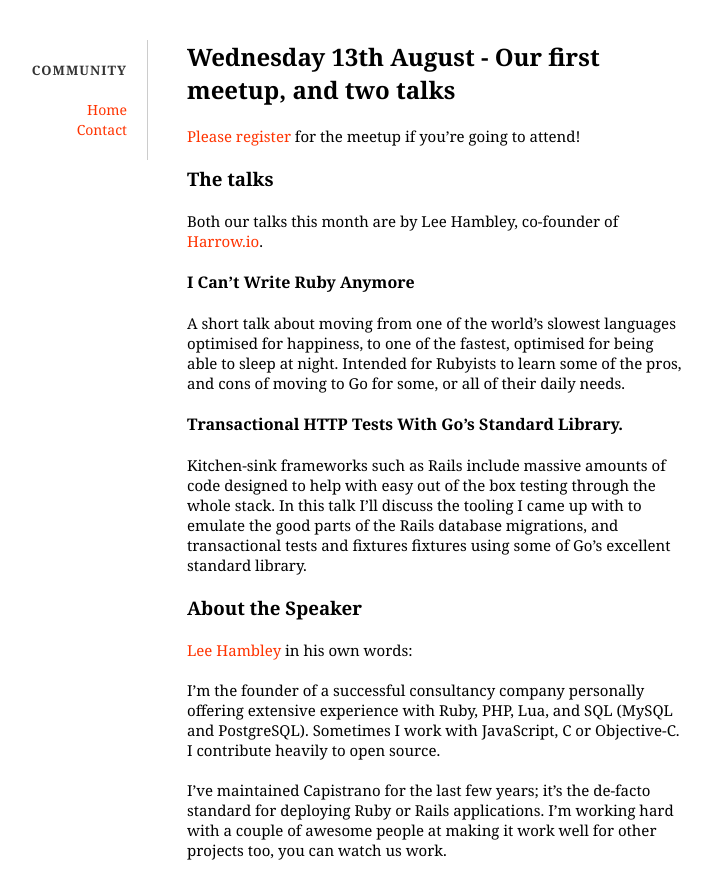
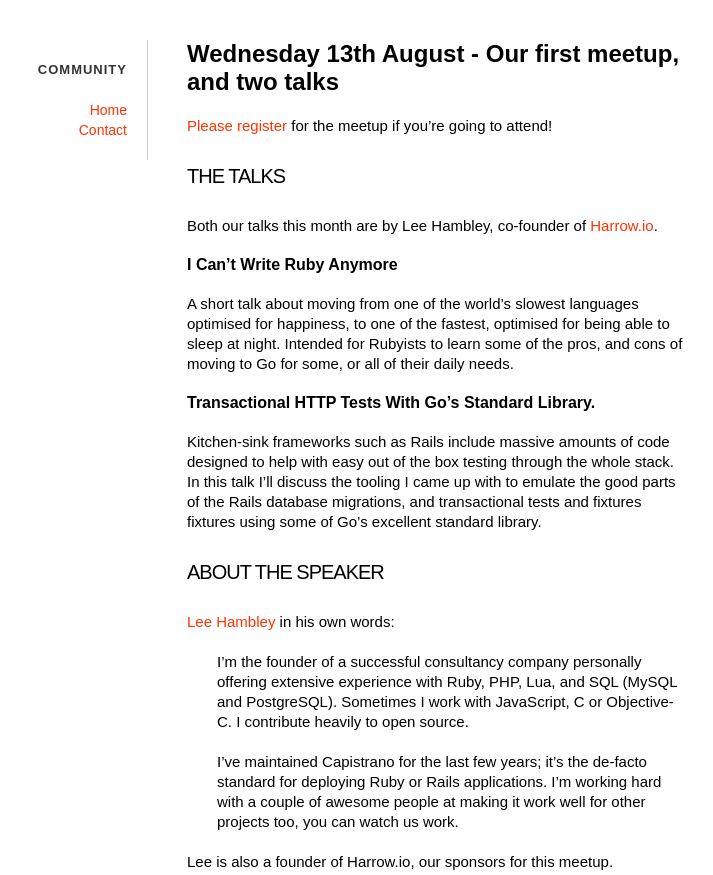
Before and after one commit to wjessop/mango.computer, a plain HTML site: page posts/2014/07/28/First-mango-meetup/index.html in a window 1280 px wide. Shown: the top 875 px of the page, without its empty margins (93-806 px from the left). Drawn offline with Linux system fonts and the light colour scheme.

Commit message:
Styling and link updates

```diff
--- a/stylesheet.css
+++ b/stylesheet.css
@@ -2,7 +2,7 @@
   margin: 0;
   padding: 0;
 
-  font-family: Georgia, Palatino, serif;
+  font-family: sans-serif;
 }
 
 body {
@@ -40,6 +40,16 @@ a:hover {
   letter-spacing: -1px;
 }
 
+#main h3 {
+  font-size: 20px;
+  font-weight: normal;
+
+  line-height: 40px;
+
+  letter-spacing: -1px;
+  text-transform: uppercase;
+}
+
 #main p {
   margin: 20px 0;
 
@@ -60,6 +70,11 @@ a:hover {
 
 #main ul li {
   list-style-type: square;
+}
+
+#main blockquote {
+  margin-left: 30px;
+  font-family: serif;
 }
 
 #sidebar {
```
Also changed, not shown: index.html (+1 -1 lines).
